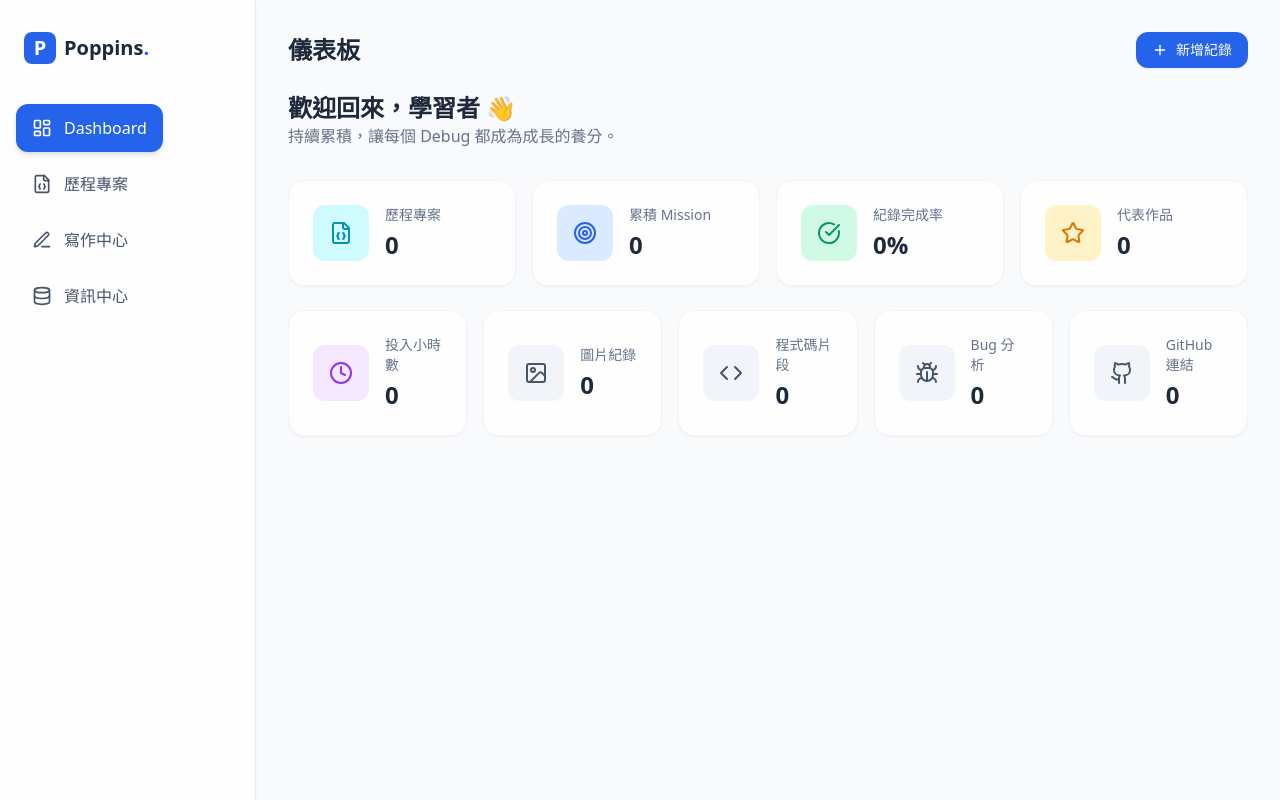
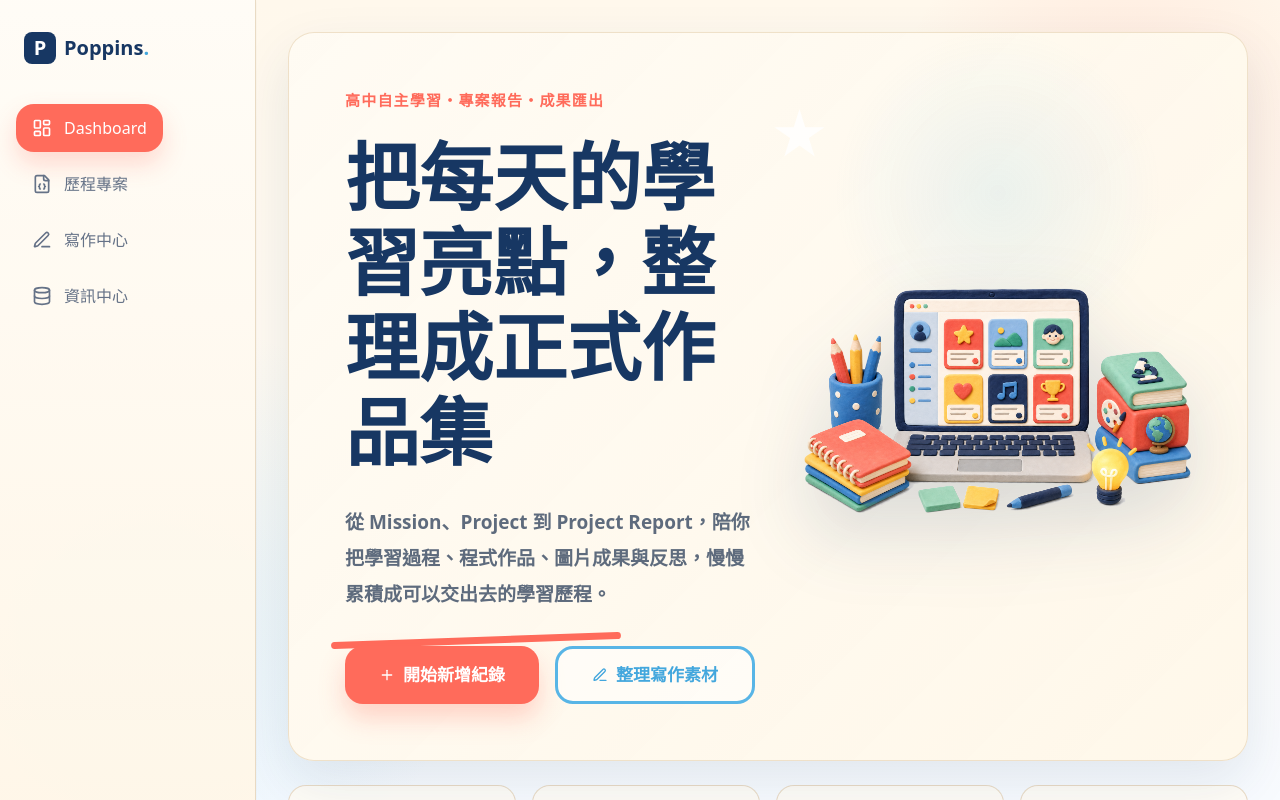
Before and after one commit to Poppinsmom/portfolio-tnfsh, a React (Vite) app: page / in a window 1280 px wide. Built offline with nearby package versions, Linux system fonts and the light colour scheme.

Commit message:
Update project report export features

```diff
--- a/src/main.jsx
+++ b/src/main.jsx
@@ -10,6 +10,7 @@ import {
 } from 'lucide-react';
 import LearningPortfolioPDF from './components/pdf/LearningPortfolioPDF';
 import WritingCenter from './components/writing/WritingCenter';
+import heroImage from './assets/learning-portfolio-hero.png';
 import './styles.css';
 
 const DEFAULT_AVAILABLE_TAGS = [
@@ -477,7 +478,7 @@ const DailyReflectionGrid = ({ value, onChange, readonly = false }) => {
   );
 };
 
-const Dashboard = ({ missions, projects }) => {
+const Dashboard = ({ missions, projects, onCreateMission, onOpenWriting }) => {
   const stats = useMemo(() => {
     let completed = 0;
     let images = 0, codes = 0, bugs = 0, githubs = 0, masterpieces = 0, totalHours = 0;
@@ -516,9 +517,19 @@ const Dashboard = ({ missions, projects }) => {
 
   return (
     <div className="space-y-6">
-      <div className="mb-8">
-        <h2 className="text-2xl font-bold text-slate-800">歡迎回來，學習者 👋</h2>
-        <p className="text-slate-500">持續累積，讓每個 Debug 都成為成長的養分。</p>
+      <div className="portfolio-hero">
+        <div className="portfolio-hero-copy">
+          <p className="portfolio-hero-eyebrow">高中自主學習・專案報告・成果匯出</p>
+          <h2>把每天的學習亮點，整理成正式作品集</h2>
+          <p>從 Mission、Project 到 Project Report，陪你把學習過程、程式作品、圖片成果與反思，慢慢累積成可以交出去的學習歷程。</p>
+          <div className="portfolio-hero-actions">
+            <Button icon={Plus} onClick={onCreateMission}>開始新增紀錄</Button>
+            <Button variant="secondary" icon={PenLine} onClick={onOpenWriting}>整理寫作素材</Button>
+          </div>
+        </div>
+        <div className="portfolio-hero-art" aria-hidden="true">
+          <img src={heroImage} alt="" />
+        </div>
       </div>
 
       <div className="grid grid-cols-1 md:grid-cols-2 lg:grid-cols-4 gap-4">
@@ -2202,11 +2213,12 @@ export default function App() {
             )}
             {currentTab === 'dashboard' && (
               <div>
-                <div className="flex justify-between items-center mb-6">
-                  <h2 className="text-2xl font-bold text-slate-800">儀表板</h2>
-                  <Button icon={Plus} onClick={() => { setInitialProjectId(''); setCurrentTab('edit'); setEditingId('new'); }}>新增紀錄</Button>
-                </div>
-                <Dashboard missions={missions} projects={projects} />
+                <Dashboard
+                  missions={missions}
+                  projects={projects}
+                  onCreateMission={() => { setInitialProjectId(''); setCurrentTab('edit'); setEditingId('new'); }}
+                  onOpenWriting={() => { setSelectedProjectId(''); setCurrentTab('writing'); }}
+                />
               </div>
             )}
 
--- a/src/styles.css
+++ b/src/styles.css
@@ -11,8 +11,8 @@ body {
   font-family: -apple-system, BlinkMacSystemFont, "Noto Sans TC", "PingFang TC",
     "Microsoft JhengHei", sans-serif;
   letter-spacing: 0;
-  background: linear-gradient(180deg, #f7f9fc 0%, #eef4f8 46%, #f9fafb 100%);
-  color: #1d1d1f;
+  background: #fff8ec;
+  color: #173763;
   -webkit-font-smoothing: antialiased;
   text-rendering: optimizeLegibility;
 }
@@ -85,30 +85,88 @@ button:disabled {
 
 #root {
   min-height: 100vh;
-  background: linear-gradient(180deg, rgba(255, 255, 255, 0.72), rgba(239, 246, 249, 0.9));
+  background:
+    radial-gradient(circle at 88% 16%, rgba(255, 105, 89, 0.12), transparent 18%),
+    radial-gradient(circle at 12% 78%, rgba(88, 181, 230, 0.14), transparent 24%),
+    linear-gradient(180deg, #fff8ec 0%, #fffaf2 48%, #f8fbff 100%);
 }
 
 #root .bg-white {
-  background-color: rgba(255, 255, 255, 0.84);
+  background-color: rgba(255, 252, 245, 0.9);
 }
 
 #root header.bg-white\/90 {
-  background-color: rgba(251, 251, 253, 0.82);
-  box-shadow: 0 1px 0 rgba(0, 0, 0, 0.04);
+  background-color: rgba(255, 250, 240, 0.92);
+  box-shadow: 0 1px 0 rgba(23, 55, 99, 0.08);
 }
 
 #root .shadow-card {
-  box-shadow: 0 18px 45px rgba(45, 72, 124, 0.10);
+  box-shadow: 0 18px 45px rgba(23, 55, 99, 0.10);
 }
 
 #root .border-poppins-line {
-  border-color: rgba(210, 210, 215, 0.78);
+  border-color: rgba(218, 203, 182, 0.88);
 }
 
 #root h1,
 #root h2,
 #root h3 {
   letter-spacing: 0;
+  color: #173763;
+}
+
+#root .bg-slate-50 {
+  background-color: transparent;
+}
+
+#root .text-slate-800,
+#root .text-slate-900 {
+  color: #173763;
+}
+
+#root .text-slate-600,
+#root .text-slate-500 {
+  color: #657287;
+}
+
+#root .bg-blue-600 {
+  background-color: #ff6b5b;
+}
+
+#root .text-blue-600 {
+  color: #43a7dd;
+}
+
+#root .border-slate-200,
+#root .border-slate-100 {
+  border-color: rgba(232, 216, 192, 0.9);
+}
+
+#root aside {
+  background:
+    linear-gradient(180deg, rgba(255, 252, 246, 0.96), rgba(255, 246, 231, 0.94)) !important;
+  border-color: rgba(232, 216, 192, 0.92) !important;
+}
+
+#root aside .bg-blue-600 {
+  background: #173763;
+}
+
+#root aside button.bg-blue-600,
+#root nav button.bg-blue-600 {
+  background: #ff6b5b;
+  color: #ffffff;
+  box-shadow: 0 12px 24px rgba(255, 107, 91, 0.24);
+}
+
+#root .hover\:bg-slate-100:hover,
+#root .hover\:bg-slate-50:hover {
+  background-color: rgba(255, 244, 224, 0.82);
+}
+
+#root .rounded-2xl,
+#root .rounded-xl {
+  border-radius: 18px;
 }
 
 #root input,
@@ -122,8 +180,8 @@ button:disabled {
 }
 
 .quick-action.record-action {
-  background: linear-gradient(135deg, #0071e3, #409cff 58%, #5e5ce6);
-  box-shadow: 0 12px 26px rgba(0, 113, 227, 0.22);
+  background: linear-gradient(135deg, #ff6b5b, #ff826f);
+  box-shadow: 0 12px 26px rgba(255, 107, 91, 0.26);
   border-color: rgba(255, 255, 255, 0.72);
   color: #ffffff;
 }
@@ -173,6 +231,124 @@ button:disabled {
 .stat-card {
   position: relative;
   overflow: hidden;
+}
+
+.portfolio-hero {
+  position: relative;
+  display: grid;
+  grid-template-columns: minmax(0, 0.95fr) minmax(340px, 0.9fr);
+  align-items: center;
+  gap: 34px;
+  min-height: 430px;
+  overflow: hidden;
+  border-radius: 26px;
+  border: 1px solid rgba(238, 222, 197, 0.9);
+  background:
+    radial-gradient(circle at 74% 22%, rgba(94, 181, 230, 0.12), transparent 18%),
+    linear-gradient(135deg, rgba(255, 251, 243, 0.98), rgba(255, 247, 232, 0.92));
+  padding: clamp(28px, 5vw, 56px);
+  box-shadow: 0 22px 54px rgba(23, 55, 99, 0.10);
+}
+
+.portfolio-hero::before,
+.portfolio-hero::after {
+  content: "";
+  position: absolute;
+  pointer-events: none;
+}
+
+.portfolio-hero::before {
+  left: 42px;
+  bottom: 116px;
+  width: 290px;
+  height: 7px;
+  border-radius: 999px;
+  background: #ff6b5b;
+  transform: rotate(-2deg);
+}
+
+.portfolio-hero::after {
+  top: 76px;
+  right: 44%;
+  width: 52px;
+  height: 52px;
+  background: #ffffff;
+  clip-path: polygon(50% 0%, 61% 35%, 98% 35%, 68% 56%, 79% 91%, 50% 70%, 21% 91%, 32% 56%, 2% 35%, 39% 35%);
+  outline: 4px solid #58b5e6;
+  opacity: 0.85;
+}
+
+.portfolio-hero-copy {
+  position: relative;
+  z-index: 1;
+  max-width: 650px;
+}
+
+.portfolio-hero-eyebrow {
+  margin: 0 0 22px;
+  color: #ff6b5b;
+  font-size: 15px;
+  font-weight: 900;
+  letter-spacing: 0.08em;
+}
+
+.portfolio-hero h2 {
+  margin: 0;
+  color: #173763;
+  font-size: clamp(42px, 6vw, 74px);
+  font-weight: 950;
+  line-height: 1.15;
+}
+
+.portfolio-hero-copy > p:not(.portfolio-hero-eyebrow) {
+  max-width: 600px;
+  margin: 30px 0 0;
+  color: #5e6b7d;
+  font-size: 19px;
+  font-weight: 600;
+  line-height: 1.9;
+}
+
+.portfolio-hero-actions {
+  display: flex;
+  flex-wrap: wrap;
+  gap: 16px;
+  margin-top: 34px;
+}
+
+.portfolio-hero-actions button:first-child {
+  min-height: 58px;
+  border-radius: 22px;
+  background: #ff6b5b !important;
+  padding: 0 34px;
+  color: #ffffff !important;
+  font-size: 17px;
+  font-weight: 900;
+  box-shadow: 0 14px 26px rgba(255, 107, 91, 0.28);
+}
+
+.portfolio-hero-actions button:last-child {
+  min-height: 58px;
+  border: 3px solid #58b5e6 !important;
+  border-radius: 22px;
+  background: rgba(255, 255, 255, 0.5) !important;
+  padding: 0 34px;
+  color: #43a7dd !important;
+  font-size: 17px;
+  font-weight: 900;
+  box-shadow: none;
+}
+
+.portfolio-hero-art {
+  position: relative;
+  z-index: 1;
+  display: flex;
+  justify-content: center;
+}
+
+.portfolio-hero-art img {
+  width: min(100%, 640px);
+  filter: drop-shadow(0 28px 36px rgba(23, 55, 99, 0.16));
 }
 
 .stat-card::before {
@@ -993,6 +1169,52 @@ button:disabled {
 }
 
 @media (max-width: 767px) {
+  .portfolio-hero {
+    grid-template-columns: 1fr;
+    min-height: 0;
+    padding: 26px 20px;
+  }
+
+  .portfolio-hero::before {
+    left: 24px;
+    bottom: auto;
+    top: 174px;
+    width: 210px;
+  }
+
+  .portfolio-hero::after {
+    top: 18px;
+    right: 24px;
+    width: 38px;
+    height: 38px;
+  }
+
+  .portfolio-hero-eyebrow {
+    font-size: 12px;
+    line-height: 1.6;
+  }
+
+  .portfolio-hero h2 {
+    font-size: 38px;
+  }
+
+  .portfolio-hero-copy > p:not(.portfolio-hero-eyebrow) {
+    margin-top: 24px;
+    font-size: 16px;
+  }
+
+  .portfolio-hero-actions {
+    display: grid;
+  }
+
+  .portfolio-hero-actions button {
+    width: 100%;
+  }
+
+  .portfolio-hero-art img {
+    width: min(100%, 420px);
+  }
+
   #root .rounded-2xl {
     border-radius: 0.875rem;
   }
```
Also changed, not shown: src/assets/learning-portfolio-hero.png (added).
